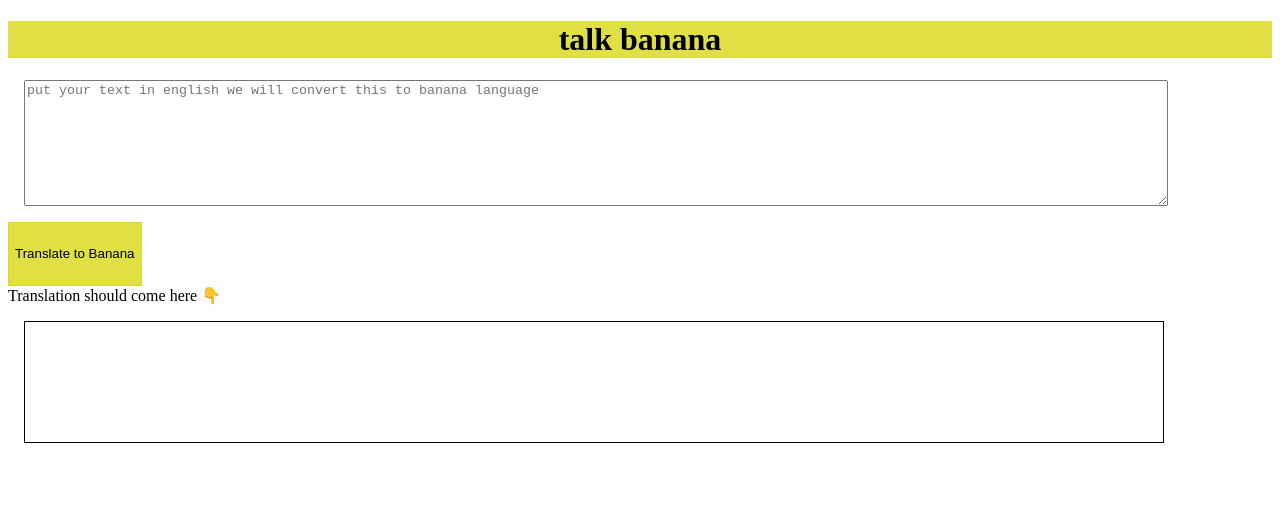
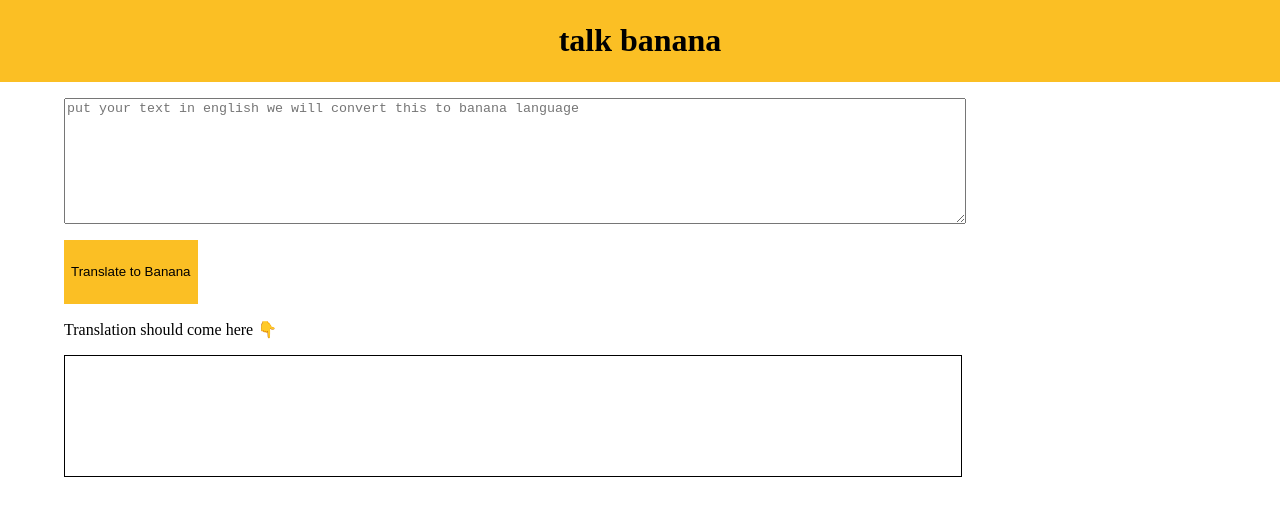
Before and after one commit to Ankita-22/Banana-talk, a plain HTML site: page index.html in a window 1280 px wide. Drawn offline with Linux system fonts and the light colour scheme.

Commit message:
feat:Adding styling
Adding styling

```diff
--- a/index.css
+++ b/index.css
@@ -1,22 +1,43 @@
+:root{
+     --primary-color:#FBBF24;
+}
+body{
+    margin:0px;
+    top:0px;
+}
 textarea{
-    width: 90%;
+    width: 70%;
     display:block;
     height: 15vh;
     margin: 1rem;
+    margin-left:4rem;
 }
 #output{
     border: 1px solid black;
     height:15vh;
-    width:90%;
+    width:70%;
     margin:1rem;
+    margin-left:4rem;
+    margin-right:4rem;
+
 }
-h1{
+.head{
+    border: 1px solid var(--primary-color);
+    background-color: var(--primary-color);;
+}
+.head h1{
     text-align: center;
-    background-color: rgba(218, 218, 26, 0.815);
-    color:black;
+}
+.translate{
+    margin-left: 4rem;
+    margin-top: 1rem;
+
 }
 #btn-translate{
-    background-color:rgba(218, 218, 26, 0.815);
+    background-color:var(--primary-color);;
     height: 8vh;
-    border: 1px solid rgba(218, 218, 26, 0.815);;
+    border: 1px solid var(--primary-color);;
+    margin-left:4rem;
+    margin-right: 4rem;
+
 }
--- a/index.html
+++ b/index.html
@@ -8,10 +8,11 @@
     <link rel="stylesheet" href="index.css">
 </head>
 <body>
-    <h1>talk banana</h1>
+    <div class="head"><h1>talk banana</h1></div>
+
     <textarea  id="txt-input" placeholder="put your text in english we will convert this to banana language"></textarea>
    <button id="btn-translate">Translate to Banana</button>
-    <div>Translation should come here 👇</div>
+    <div class="translate">Translation should come here 👇</div>
    <div id="output"></div>
     <script src="app.js" type="text/javascript"></script>
 </body>
```
